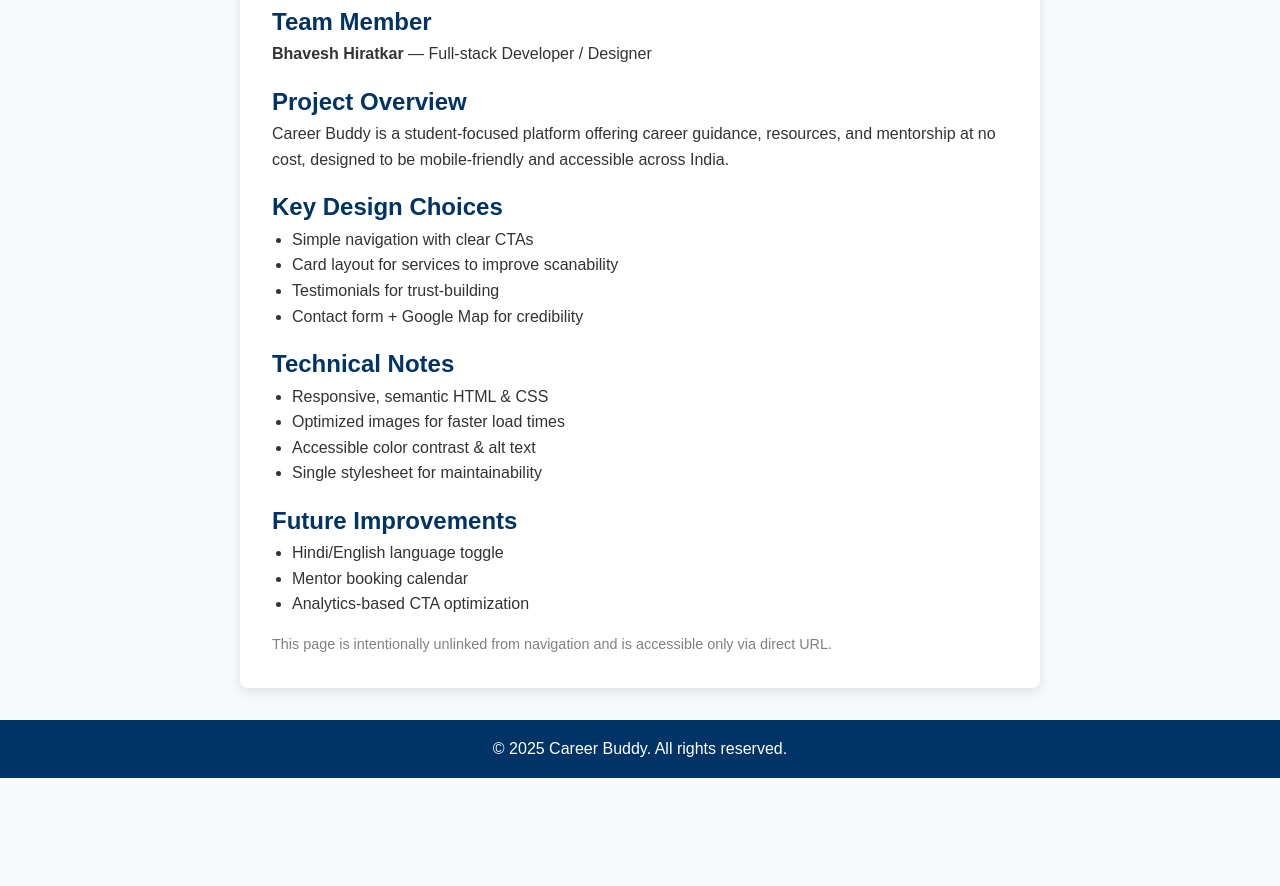
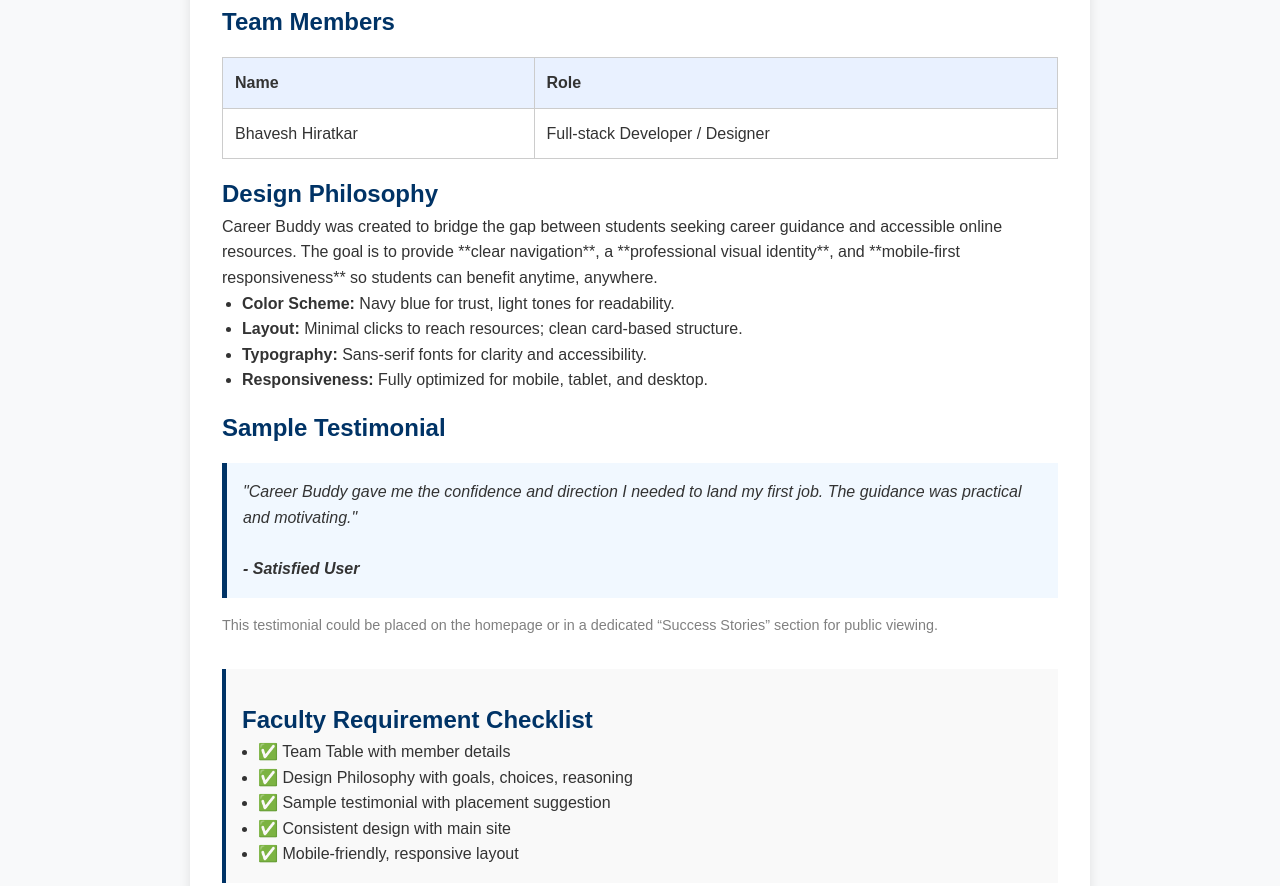
Before and after one commit to bhaveshhiratkar3/career-buddy-website, a plain HTML site: page hidden.html in a window 1280 px wide. Shown: the part 186-1072 px from the top of the page. Before the commit the page ends 964 px from the top, so only its background shows below. Drawn offline with Linux system fonts and the light colour scheme.

Commit message:
hidden.html

```diff
--- a/hidden.html
+++ b/hidden.html
@@ -13,29 +13,58 @@
     }
     header, footer {
       background: #003366;
-      color: rgb(255, 255, 255);
+      color: white;
       text-align: center;
       padding: 1rem;
     }
     main {
-      max-width: 800px;
+      max-width: 900px;
       margin: 2rem auto;
       background: white;
       padding: 2rem;
-      border-radius: 8px;
+      border-radius: 10px;
       box-shadow: 0 4px 12px rgba(0,0,0,0.1);
     }
     h2 {
       color: #003366;
       margin-top: 1rem;
     }
+    table {
+      width: 100%;
+      border-collapse: collapse;
+      margin: 1rem 0;
+    }
+    th, td {
+      border: 1px solid #ccc;
+      padding: 0.75rem;
+      text-align: left;
+    }
+    th {
+      background: #e9f1ff;
+    }
     ul {
       margin-left: 1.25rem;
+    }
+    .testimonial {
+      background: #f1f8ff;
+      border-left: 5px solid #003366;
+      padding: 1rem;
+      margin-top: 1rem;
+      font-style: italic;
     }
     .note {
       font-size: 0.9rem;
       color: gray;
       margin-top: 1rem;
+    }
+    .checklist {
+      background: #f9f9f9;
+      padding: 1rem;
+      margin-top: 2rem;
+      border-left: 4px solid #003366;
+    }
+    .checklist ul {
+      margin-left: 1rem;
     }
   </style>
 </head>
@@ -46,36 +75,57 @@
 </header>
 
 <main>
-  <h2>Team Member</h2>
-  <p><strong>Bhavesh Hiratkar</strong> — Full-stack Developer / Designer</p>
+  <!-- Team Table -->
+  <h2>Team Members</h2>
+  <table>
+    <tr>
+      <th>Name</th>
+      <th>Role</th>
+    </tr>
+    <tr>
+      <td>Bhavesh Hiratkar</td>
+      <td>Full-stack Developer / Designer</td>
+    </tr>
+  </table>
 
-  <h2>Project Overview</h2>
-  <p>Career Buddy is a student-focused platform offering career guidance, resources, and mentorship at no cost, designed to be mobile-friendly and accessible across India.</p>
-
-  <h2>Key Design Choices</h2>
+  <!-- Design Philosophy -->
+  <h2>Design Philosophy</h2>
+  <p>
+    Career Buddy was created to bridge the gap between students seeking career guidance
+    and accessible online resources. The goal is to provide **clear navigation**,
+    a **professional visual identity**, and **mobile-first responsiveness** so students
+    can benefit anytime, anywhere.
+  </p>
   <ul>
-    <li>Simple navigation with clear CTAs</li>
-    <li>Card layout for services to improve scanability</li>
-    <li>Testimonials for trust-building</li>
-    <li>Contact form + Google Map for credibility</li>
+    <li><strong>Color Scheme:</strong> Navy blue for trust, light tones for readability.</li>
+    <li><strong>Layout:</strong> Minimal clicks to reach resources; clean card-based structure.</li>
+    <li><strong>Typography:</strong> Sans-serif fonts for clarity and accessibility.</li>
+    <li><strong>Responsiveness:</strong> Fully optimized for mobile, tablet, and desktop.</li>
   </ul>
 
-  <h2>Technical Notes</h2>
-  <ul>
-    <li>Responsive, semantic HTML & CSS</li>
-    <li>Optimized images for faster load times</li>
-    <li>Accessible color contrast & alt text</li>
-    <li>Single stylesheet for maintainability</li>
-  </ul>
+  <!-- Testimonial -->
+  <h2>Sample Testimonial</h2>
+  <div class="testimonial">
+    "Career Buddy gave me the confidence and direction I needed to land my first job.
+    The guidance was practical and motivating."
+    <br><br>
+    <strong>- Satisfied User</strong>
+  </div>
+  <p class="note">
+    This testimonial could be placed on the homepage or in a dedicated “Success Stories” section for public viewing.
+  </p>
 
-  <h2>Future Improvements</h2>
-  <ul>
-    <li>Hindi/English language toggle</li>
-    <li>Mentor booking calendar</li>
-    <li>Analytics-based CTA optimization</li>
-  </ul>
-
-  <p class="note">This page is intentionally unlinked from navigation and is accessible only via direct URL.</p>
+  <!-- Checklist -->
+  <div class="checklist">
+    <h2>Faculty Requirement Checklist</h2>
+    <ul>
+      <li>✅ Team Table with member details</li>
+      <li>✅ Design Philosophy with goals, choices, reasoning</li>
+      <li>✅ Sample testimonial with placement suggestion</li>
+      <li>✅ Consistent design with main site</li>
+      <li>✅ Mobile-friendly, responsive layout</li>
+    </ul>
+  </div>
 </main>
 
 <footer>
```
